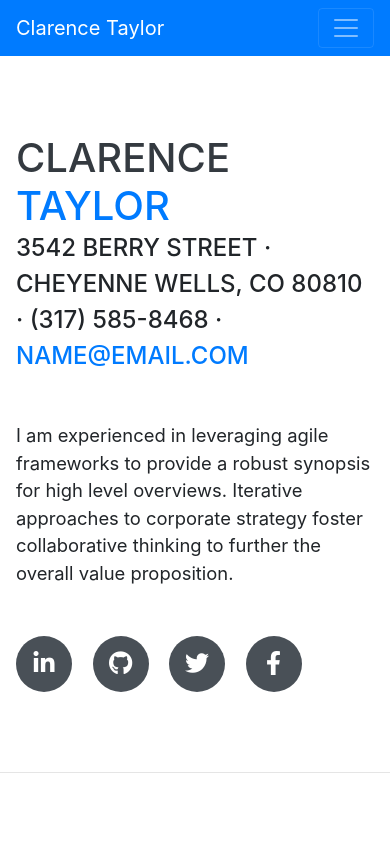
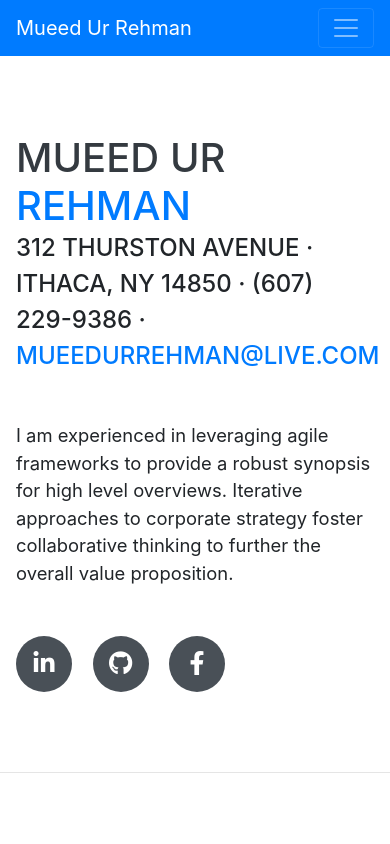
Before and after one commit to mueedurrehman/mueedurrehman.github.io, a website with bundled scripts: page index.html in a window 390 px wide. Shown: the top 844 px of the page. Built offline with nearby package versions, Linux system fonts and the light colour scheme; a web font is replaced by a local one.

Commit message:
Basic Updates

```diff
--- a/index.html
+++ b/index.html
@@ -27,7 +27,7 @@
 
   <nav class="navbar navbar-expand-lg navbar-dark bg-primary fixed-top" id="sideNav">
     <a class="navbar-brand js-scroll-trigger" href="#page-top">
-      <span class="d-block d-lg-none">Clarence Taylor</span>
+      <span class="d-block d-lg-none">Mueed Ur Rehman</span>
       <span class="d-none d-lg-block">
         <img class="img-fluid img-profile rounded-circle mx-auto mb-2" src="img/profile.jpg" alt="">
       </span>
@@ -63,11 +63,11 @@
 
     <section class="resume-section p-3 p-lg-5 d-flex align-items-center" id="about">
       <div class="w-100">
-        <h1 class="mb-0">Clarence
-          <span class="text-primary">Taylor</span>
+        <h1 class="mb-0">Mueed Ur
+          <span class="text-primary">Rehman</span>
         </h1>
-        <div class="subheading mb-5">3542 Berry Street · Cheyenne Wells, CO 80810 · (317) 585-8468 ·
-          <a href="mailto:name@email.com">name@email.com</a>
+        <div class="subheading mb-5">312 Thurston Avenue · Ithaca, NY 14850 · (607) 229-9386 ·
+          <a href="mailto:name@email.com">mueedurrehman@live.com</a>
         </div>
         <p class="lead mb-5">I am experienced in leveraging agile frameworks to provide a robust synopsis for high level overviews. Iterative approaches to corporate strategy foster collaborative thinking to further the overall value proposition.</p>
         <div class="social-icons">
@@ -77,10 +77,10 @@
           <a href="#">
             <i class="fab fa-github"></i>
           </a>
-          <a href="#">
+          <!-- <a href="#">
             <i class="fab fa-twitter"></i>
-          </a>
-          <a href="#">
+          </a> -->
+          <a href="https://github.com/mueedurrehman">
             <i class="fab fa-facebook-f"></i>
           </a>
         </div>
```
Also changed, not shown: img/profile.jpg.
